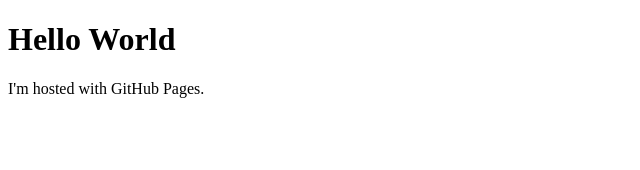
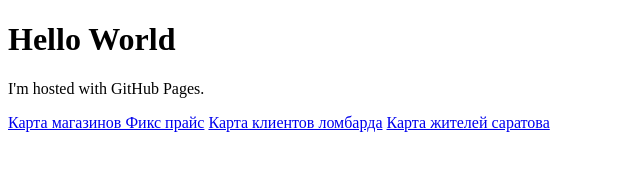
Before and after one commit to vpolyakov/polyakov.github.io, a plain HTML site: page index.html in a window 1280 px wide. Shown: the whole page, without its empty margins (0-640 px from the left). Drawn offline with Linux system fonts and the light colour scheme.

Commit message:
Update index.html
Сделал типа главного меню на главной странице

```diff
--- a/index.html
+++ b/index.html
@@ -3,5 +3,9 @@
 <body>
 <h1>Hello World</h1>
 <p>I'm hosted with GitHub Pages.</p>
+<a href="https://vpolyakov.github.io/%D0%A4%D0%B8%D0%BA%D1%81%20%D0%BF%D1%80%D0%B0%D0%B9%D1%81.html">Карта магазинов Фикс прайс</a>
+<a href="htttps://client_per-lom_marker_map.html">Карта клиентов ломбарда</a>
+<a href="https://vpolyakov.github.io/Saratov_citizens_map.html">Карта жителей саратова</a>
+
 </body>
 </html>
```
